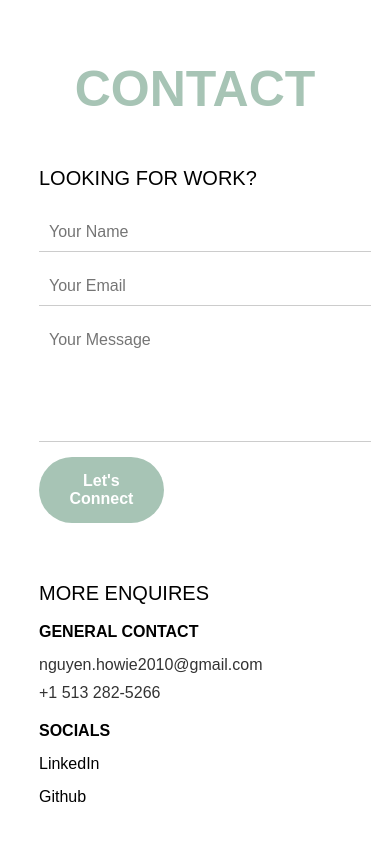
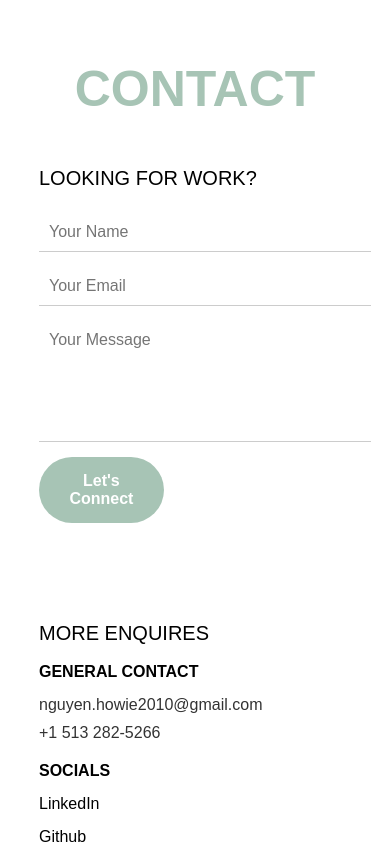
Before and after one commit to Howie315/portfolio-howie2, a React (Create React App) app: page / in a window 390 px wide. Shown: the part 10840-11701 px from the top of the page. Before the commit the page ends 11661 px from the top, so only its background shows below. Built offline with nearby package versions, Linux system fonts and the light colour scheme; a web font is replaced by a local one.

Commit message:
removed a line of code

```diff
--- a/src/features/Contact/presentation/Contact.scss
+++ b/src/features/Contact/presentation/Contact.scss
@@ -153,7 +153,6 @@
     @media (max-width: 767px) {
       flex-direction: column; // Change to column layout on smaller screens
       align-items: center; // Center align items for a cleaner look
-      gap: 40px; // Adjust gap as needed
 
       .form-input,
       .form-textarea {
```
